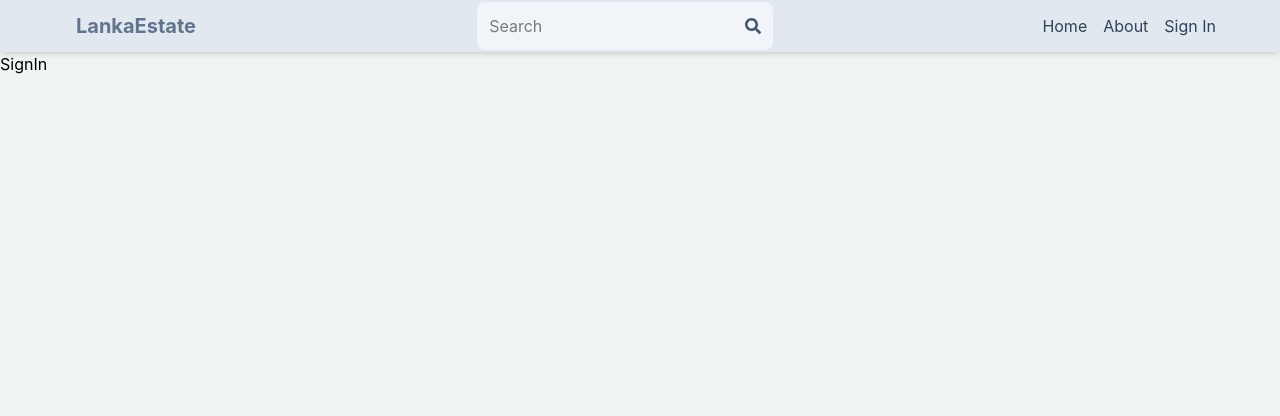
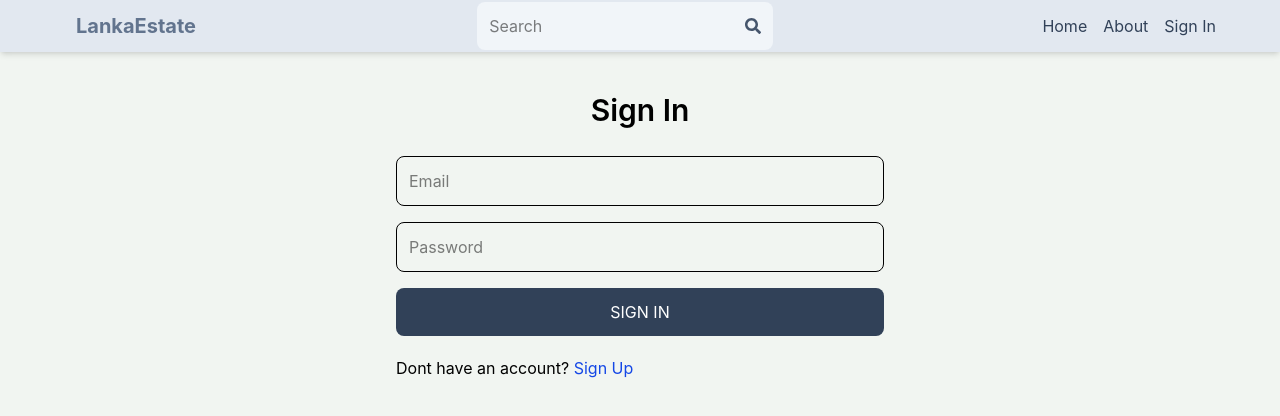
Before and after one commit to HasarangaSam/mern-estate, a React (Vite) app in the folder client/: page /sign-in in a window 1280 px wide. Shown: the top 416 px of the page. Built offline with nearby package versions, Linux system fonts and the light colour scheme.

Commit message:
Complete sign in functionality

```diff
--- a/client/src/pages/SignIn.jsx
+++ b/client/src/pages/SignIn.jsx
@@ -1,5 +1,82 @@
+import { useState } from "react";
+import { Link, useNavigate } from "react-router-dom";
+
 function SignIn() {
-  return <div>SignIn</div>;
+  const [formData, setFormData] = useState({});
+  const [error, setError] = useState(null);
+  const [loading, setLoading] = useState(false);
+  const navigate = useNavigate();
+
+  const handleChange = (e) => {
+    setFormData({
+      ...formData,
+      [e.target.id]: e.target.value,
+    });
+  };
+
+  const handleSubmit = async (e) => {
+    e.preventDefault();
+    setLoading(true);
+    setError(null);
+    try {
+      const res = await fetch("/api/auth/signin", {
+        method: "POST",
+        headers: {
+          "Content-Type": "application/json",
+        },
+        body: JSON.stringify(formData),
+      });
+      const data = await res.json();
+      if (data.success === false) {
+        setError(data.message);
+        setLoading(false);
+        return;
+      }
+      setLoading(false);
+      setError(null);
+      navigate("/");
+    } catch (error) {
+      setError(error.message);
+      setLoading(false);
+    }
+  };
+
+  return (
+    <div className="p-3 max-w-lg mx-auto">
+      <h1 className="text-3xl text-center font-semibold my-7">Sign In</h1>
+      <form className="flex flex-col gap-4" onSubmit={handleSubmit}>
+        <input
+          type="email"
+          placeholder="Email"
+          className="border p-3 rounded-lg"
+          id="email"
+          onChange={handleChange}
+        />
+        <input
+          type="password"
+          placeholder="Password"
+          className="border p-3 rounded-lg"
+          id="password"
+          onChange={handleChange}
+        />
+        <button
+          disabled={loading}
+          className="bg-slate-700 text-white p-3 rounded-lg uppercase hover:opacity-95 disabled:opacity-80"
+        >
+          {loading ? "Signing In..." : "Sign In"}
+        </button>
+      </form>
+      <div className="flex gap-2 mt-5">
+        <p>
+          Dont have an account?{" "}
+          <Link to="/sign-up" className="text-blue-700 hover:underline">
+            Sign Up
+          </Link>
+        </p>
+      </div>
+      {error && <p className="text-red-500 mt-3">{error}</p>}
+    </div>
+  );
 }
 
 export default SignIn;
```
